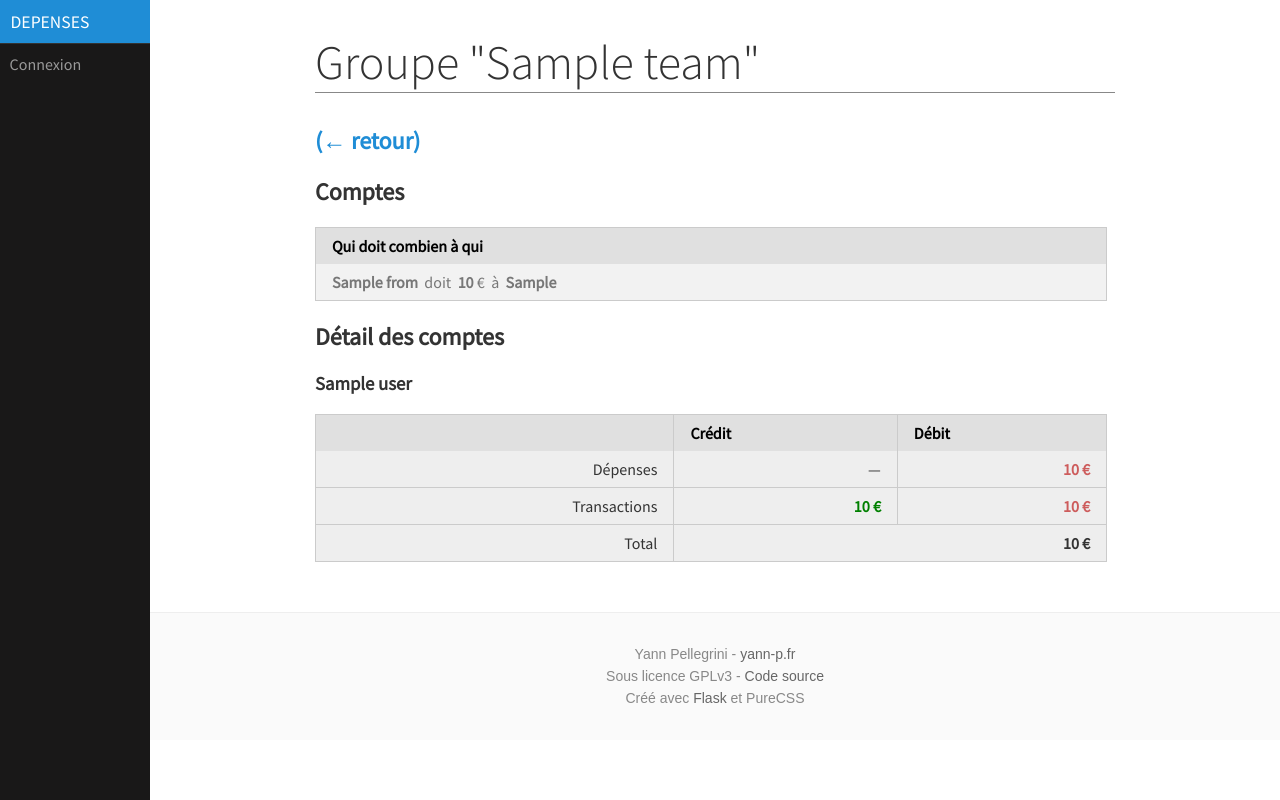
After one commit to Yann-P/Depenses, a Flask app: template src/templates/team/accounting_details.html in a window 1280 px wide. The commit adds this page. Run offline with Flask 2, Linux system fonts and the light colour scheme; the template is opened without the code that fills it: most values are stand-ins (such as "Sample title", 1, 10 or a date in 2020).

Commit message:
add accounting details + update translations

```diff
--- a/src/models/User.py
+++ b/src/models/User.py
@@ -51,6 +51,9 @@ class User:
 		res = query_fetch_one(sql, params)
 		return res['sum'] or 0
 
+	def get_balance(self, tid=None):
+		return - self.get_total_spent(tid) - self.get_total_sent(tid) + self.get_total_received(tid)
+
 
 	@staticmethod
 	def from_id(id):
--- /dev/null
+++ b/src/templates/team/accounting.html
@@ -0,0 +1,27 @@
+{% macro show_accounting(money_distribution): %}
+	<div class="responsive-table-container">
+		<table class="pure-table">
+			<thead>
+				<tr>
+					<th>{{ _('Qui doit combien à qui') }}</th>
+				</tr>
+			</thead>
+
+			{% if money_distribution | length == 0 %}
+				<tr><td>{{ _('Tout est équilibré') }} :)</td></tr>
+			{% endif %}
+
+			{% for transaction in money_distribution %}
+				<tr class="{{ loop.cycle('pure-table-odd', '') }}">
+					<td>
+						<b>{{ transaction.from }}</b>
+						&nbsp;{{ _('doit') }}&nbsp;
+						<b>{{ transaction.amount | round(2) }}</b> €
+						&nbsp;{{ _('à') }}&nbsp;
+						<b>{{ transaction.to }}</b>
+					</td>
+				</tr>
+			{% endfor %}
+		</table>
+	</div>
+{% endmacro %}
--- /dev/null
+++ b/src/templates/team/accounting_details.html
@@ -0,0 +1,64 @@
+{% from 'team/accounting.html' import show_accounting %}
+
+{% extends "template.html" %}
+
+{% block body %}
+<h1>{{ _('Groupe') }} "{{ team.name }}"</h1>
+
+<h2>
+	<a href="{{ url_for('team.index', tid=team.id) }}">
+	(&larr; {{ _('retour') }})
+	</a>
+</h2>
+
+
+<h2>{{ _('Comptes') }}</h2>
+
+{{ show_accounting(money_distribution) }}
+
+<h2>{{ _('Détail des comptes') }}</h2>
+
+{% for user in team.get_users() %}
+
+
+<h3>{{ user.name }}</h3>
+
+{# TODO PUT THIS IN A MACRO. NOT DRY WITH DASHBOARD.INDEX #}
+<div class="responsive-table-container">
+	<table class="pure-table pure-table-bordered">
+		<thead>
+			<tr>
+				<th></th>
+				<th>{{ _('Crédit') }}</th>
+				<th>{{ _('Débit') }}</th>
+			</tr>
+		</thead>
+
+		<tr class="balance">
+			<td>{{ _('Dépenses') }}</td>
+			<td>&mdash;</td>
+			<td><b class="negative">{{ user.get_total_spent(team.id) | round(2) }} €</b></td>
+		</tr>
+
+		<tr class="balance">
+			<td>{{ _('Transactions') }}</td>
+			<td><b class="positive">{{ user.get_total_received(team.id) | round(2) }} €</b></td>
+			<td><b class="negative">{{ user.get_total_sent(team.id) | round(2) }} €</b></td>
+		</tr>
+		<tr class="balance">
+			<td>{{ _('Total') }}</td>
+			<td colspan="2">
+				<b>
+					{{ user.get_balance(team.id) | round(2) }} €
+				</b>
+			</td>
+		</tr>
+
+	</table>
+</div>
+
+{% endfor %}
+
+
+
+{% endblock %}
--- a/src/utils/middleware.py
+++ b/src/utils/middleware.py
@@ -17,7 +17,9 @@ def current_user_belongs_to_team(func):
 		json_data = request.get_json()
 		if "tid" in kwargs:
 			team = Team.from_id(kwargs['tid'])
-			if team and not team.contains_user(g.user.id):
+			if not team:
+				return abort(404)
+			if not team.contains_user(g.user.id):
 				return redirect(url_for('user.login'))
 		return func(*args, **kwargs)
 	return wrapper
```
Also changed, not shown: src/controllers/team.py (+11 -2 lines), src/templates/team/index.html (+11 -27 lines), langs/translations/en/LC_MESSAGES/messages.po, 2 other files.
